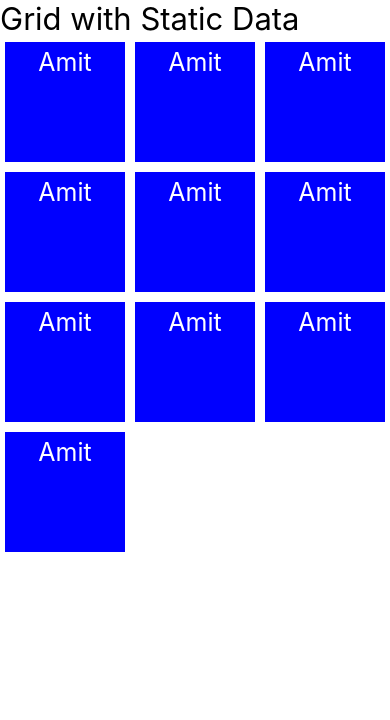
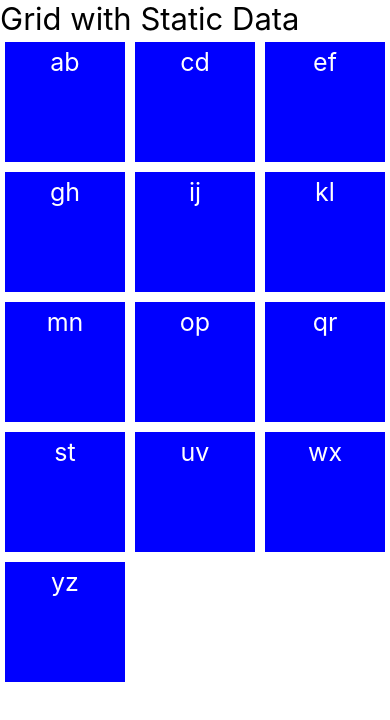
Before and after one commit to amitroy497/reactNativeStudy, a React Native app: screen / in a window 390 px wide. Shown: the top 720 px of the page. Built offline with nearby package versions, Linux system fonts and the light colour scheme.

Commit message:
8. Grid with dynamic data

```diff
--- a/App.tsx
+++ b/App.tsx
@@ -1,6 +1,7 @@
 import React from 'react';
 import {View} from 'react-native';
-import Main from './src/7-GridWithStaticData';
+import Main from './src/8-GridWithDynamicData';
+// import Main from './src/7-GridWithStaticData';
 // import Main from './src/6-CustomListWithMapFunctionAndScrollView';
 // import Main from './src/5-FlatListMakeList';
 // import Main from './src/4-BaiscForm';
--- /dev/null
+++ b/src/8-GridWithDynamicData/index.tsx
@@ -0,0 +1,89 @@
+/* eslint-disable react-native/no-inline-styles */
+import React from 'react';
+import {StyleSheet, Text, View} from 'react-native';
+
+const Main = () => {
+  const Users = [
+    {
+      id: 1,
+      name: 'ab',
+    },
+    {
+      id: 2,
+      name: 'cd',
+    },
+    {
+      id: 3,
+      name: 'ef',
+    },
+    {
+      id: 4,
+      name: 'gh',
+    },
+    {
+      id: 5,
+      name: 'ij',
+    },
+    {
+      id: 6,
+      name: 'kl',
+    },
+    {
+      id: 7,
+      name: 'mn',
+    },
+    {
+      id: 8,
+      name: 'op',
+    },
+    {
+      id: 9,
+      name: 'qr',
+    },
+    {
+      id: 10,
+      name: 'st',
+    },
+    {
+      id: 11,
+      name: 'uv',
+    },
+    {
+      id: 12,
+      name: 'wx',
+    },
+    {
+      id: 13,
+      name: 'yz',
+    },
+  ];
+
+  return (
+    <View>
+      <Text style={{fontSize: 31}}>Grid with Static Data</Text>
+      <View style={{flex: 1, flexDirection: 'row', flexWrap: 'wrap'}}>
+        {Users.map(user => (
+          <Text key={user.id} style={styles.item}>
+            {user.name}
+          </Text>
+        ))}
+      </View>
+    </View>
+  );
+};
+
+const styles = StyleSheet.create({
+  item: {
+    fontSize: 25,
+    backgroundColor: 'blue',
+    color: '#fff',
+    margin: 5,
+    padding: 5,
+    width: 120,
+    height: 120,
+    textAlign: 'center',
+    textAlignVertical: 'center',
+  },
+});
+
+export default Main;
```
